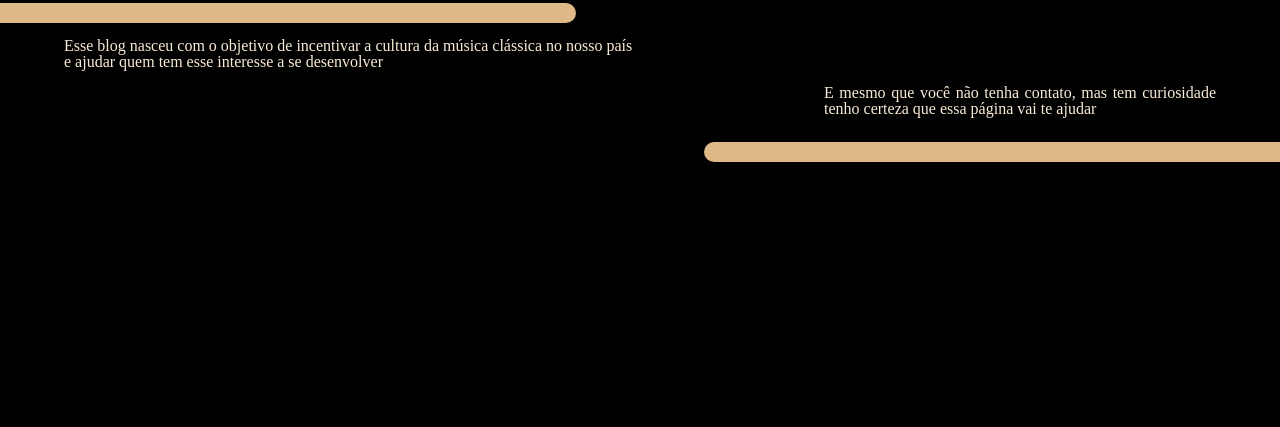
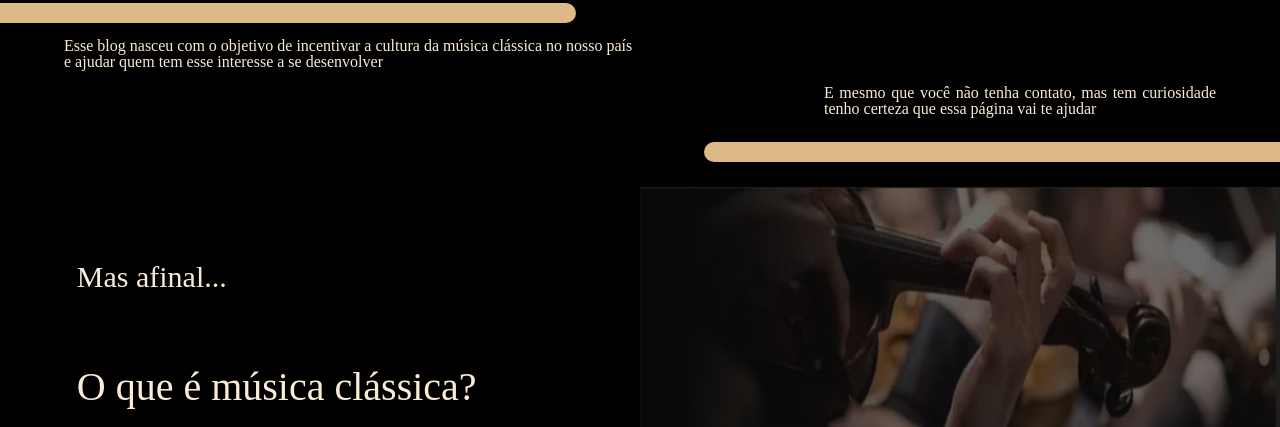
Before and after one commit to HenriqueBechis/Projeto_Individual, a plain HTML site: page site/index.html in a window 1280 px wide. Shown: the part 822-1249 px from the top of the page. Before the commit the page ends 984 px from the top, so only its background shows below. Drawn offline with Linux system fonts and the light colour scheme.

Commit message:
Início da terceira sessão

```diff
--- a/site/CSS/index.css
+++ b/site/CSS/index.css
@@ -4,7 +4,6 @@ iframe{
     height:100vh;
     position: absolute;
     z-index: -1;
-    /* background-position: center; */
 }
 
 body{
@@ -70,3 +69,28 @@ body{
     width: 70vh;
     text-align: justify;
 }
+/* Começo da terceira sessão */
+
+.Titulo3{
+    margin-top: 25px;
+    display: flex;
+    justify-content: space-between;
+    height: 211px;
+}
+.Titulo3 img{
+    width: 50%;
+    height: 30vh;
+}
+.text3 p{
+    margin-left: 15%;
+    margin-top:75px;
+}
+.text3{
+    width: 40%;
+}
+.p-t1{
+    font-size: 30px;
+}
+.p-t2{
+    font-size:40px;
+}
--- a/site/index.html
+++ b/site/index.html
@@ -55,10 +55,30 @@
                 tenho certeza que essa página vai te ajudar
             </div>
         </div>
-        <div class="subtituloDireito"><p></p></div>
+        <div class="subtituloDireito">
+            <p></p>
+        </div>
     </section>
     <!-- Final da segunda sessão -->
     <!-- Começo da terceira sessão -->
+    <section class="terceiraSessao">
+        <div class="Titulo3">
+            <div class="text3">
+                <p class="p-t1">
+                    Mas afinal...
+                </p>
+                <p class="p-t2">
+                    O que é música clássica?
+                </p>
+            </div>
+            <img src="IMG/Captura de tela 2023-05-26 211714.png" alt="">
+        </div>
+        <div class="container">
+            <p>
+
+            </p>
+        </div>
+    </section>
 
 </body>
 
```
Also changed, not shown: site/IMG/Captura de tela 2023-05-26 211714.png (added).
